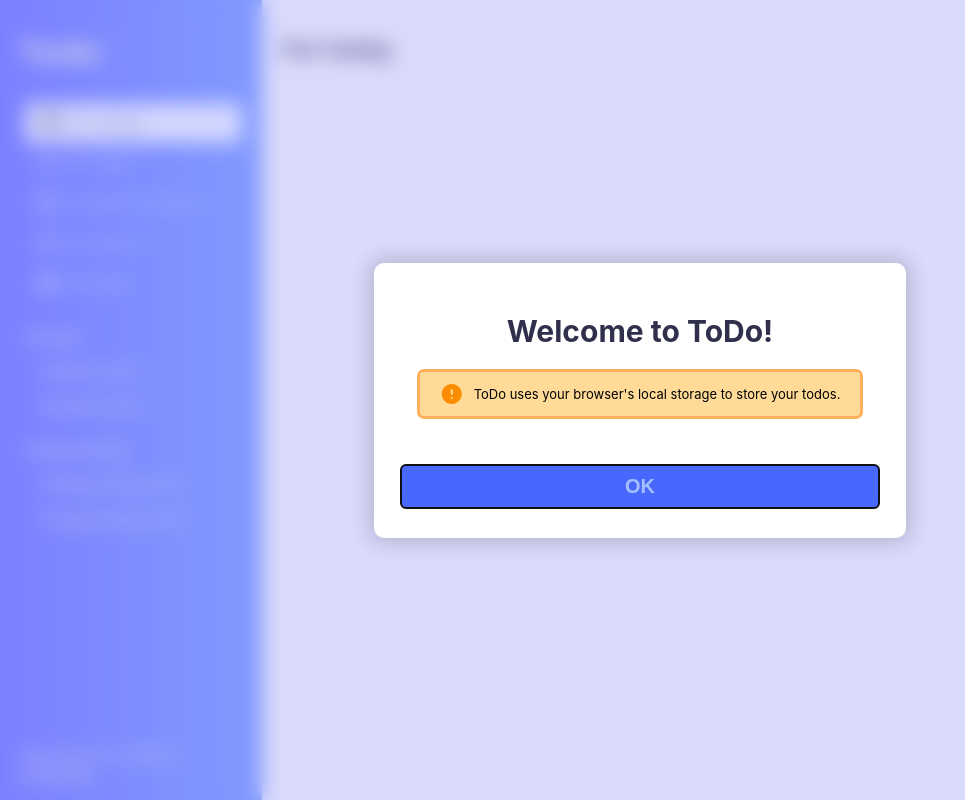
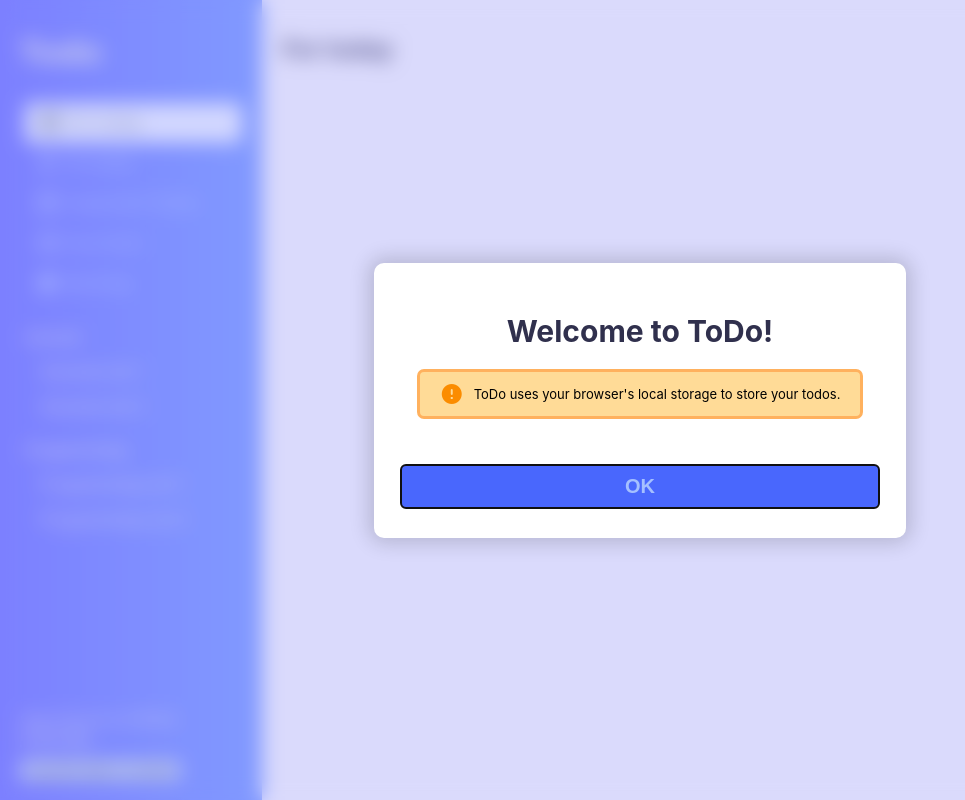
Before and after one commit to BarelySmooth/todo, a React (Create React App) app: page / in a window 1280 px wide. Shown: the whole page, without its empty margins (0-965 px from the left). Built offline with nearby package versions, Linux system fonts and the light colour scheme.

Commit message:
Add log data to console button

```diff
--- a/src/components/Sidebar/Sidebar.jsx
+++ b/src/components/Sidebar/Sidebar.jsx
@@ -2,6 +2,7 @@ import React from "react";
 import styles from "./Sidebar.module.css";
 import BuiltInLists from "../BuiltInLists/BuiltInLists";
 import UserCreatedLists from "../UserCreatedLists/UserCreatedLists";
+import getLS from "../../lib/getLS";
 
 const Sidebar = (props) => {
   return (
@@ -15,6 +16,20 @@ const Sidebar = (props) => {
       <div className={styles.sidebar_footer}>
         Open Source on GitHub.{" "}
         <span className={styles.install_app}>Install App.</span>
+        <br />
+        <br />
+        <button
+          style={{
+            backgroundColor: "#c7dfff",
+            border: "1px solid #d9d9d9",
+            borderRadius: "4px",
+          }}
+          onClick={() => {
+            console.log(getLS(localStorage.getItem("todo_data")));
+          }}
+        >
+          Log todo data to console
+        </button>
       </div>
     </div>
   );
```
